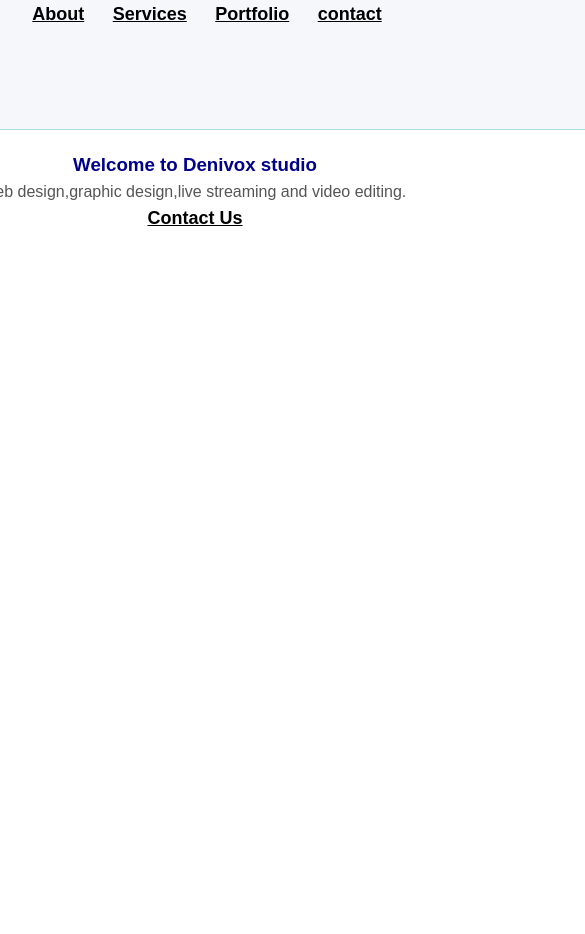
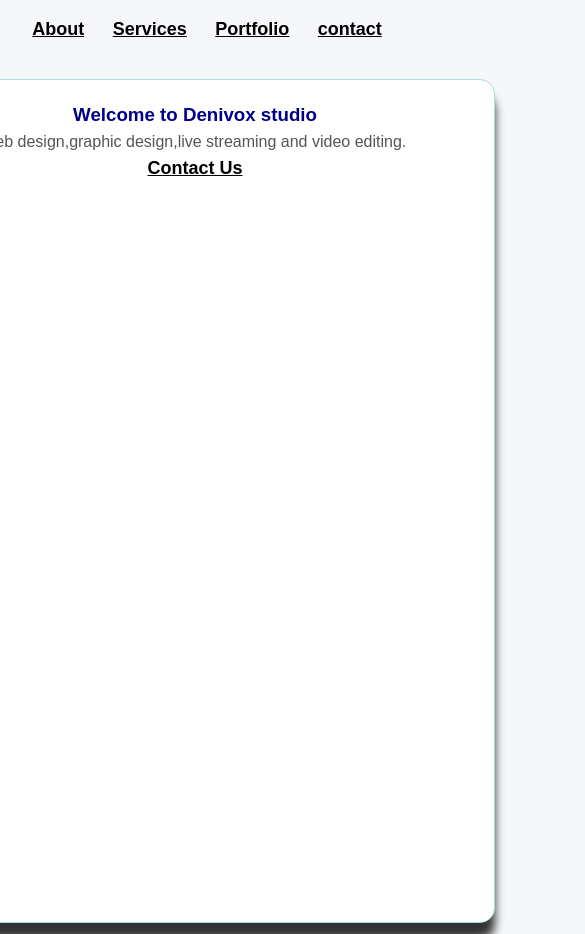
Before and after one commit to DHA231/Denivox-studio, a plain HTML site: page index.html in a window 390 px wide. Shown: the top 934 px of the page, 585 px wide, since content can reach past the window. Drawn offline with Linux system fonts and the light colour scheme.

Commit message:
Add files via upload

```diff
--- a/style.css
+++ b/style.css
@@ -128,21 +128,27 @@
 .service-card p{
      line-height: 1.6;
 }
-@media (max-width: 600px){
+@media (max-width: 1024px){
    nav{
+     padding: 15px 20px;
      flex-direction: column;
      align-item: center;
      gap: 100px;
    }
    nav ul{
+      padding: 0;
+      margin: 10px 0 0;
+      display: flex;
+      flex-wrap: wrap;
       flex-direction: column;
       align-items:  center;
       gap: 30px;
    }
    .card{
+       max-width: 600px;
        min-height: 100vh;
-       width: 100%;
-       margin: 100px auto;
+       width: 90%;
+       margin: 20px auto;
        box-sizing: border-box;
    }
    .about{
```
